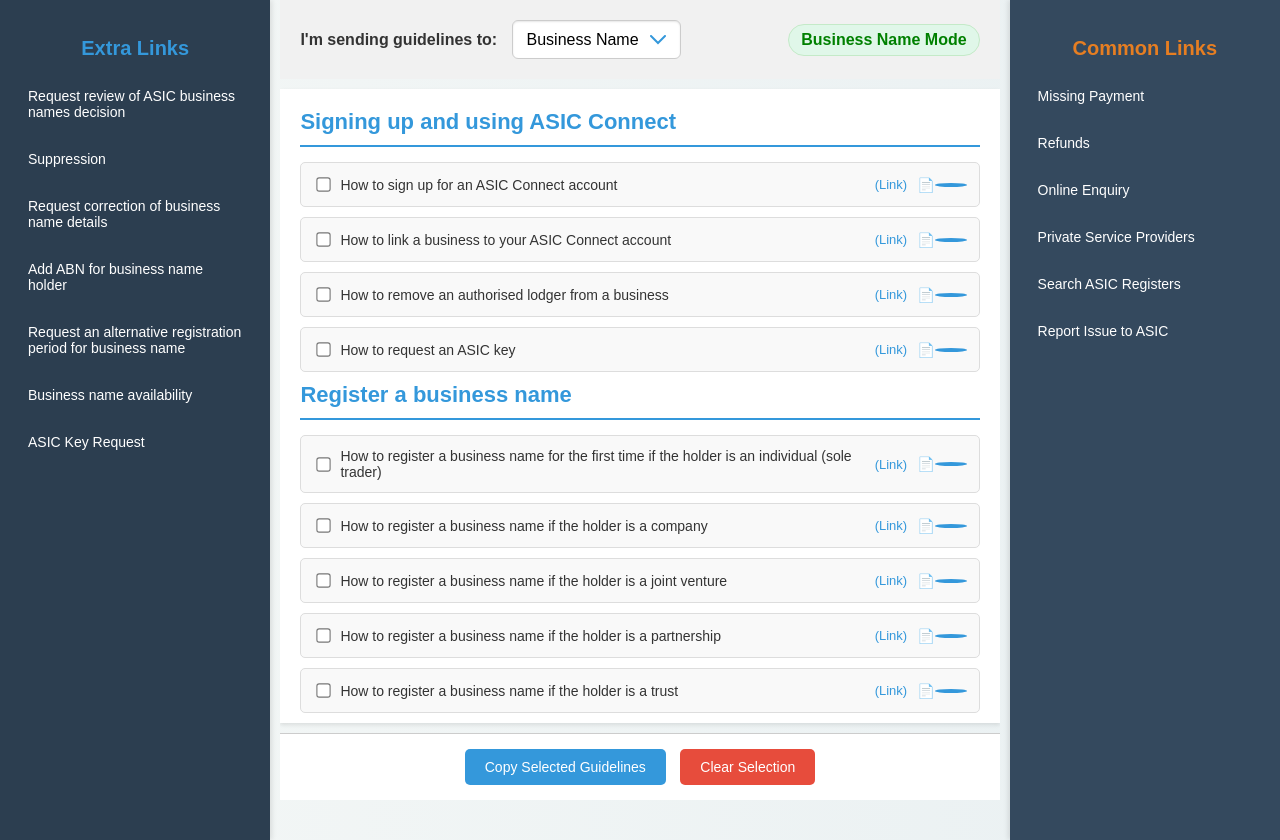
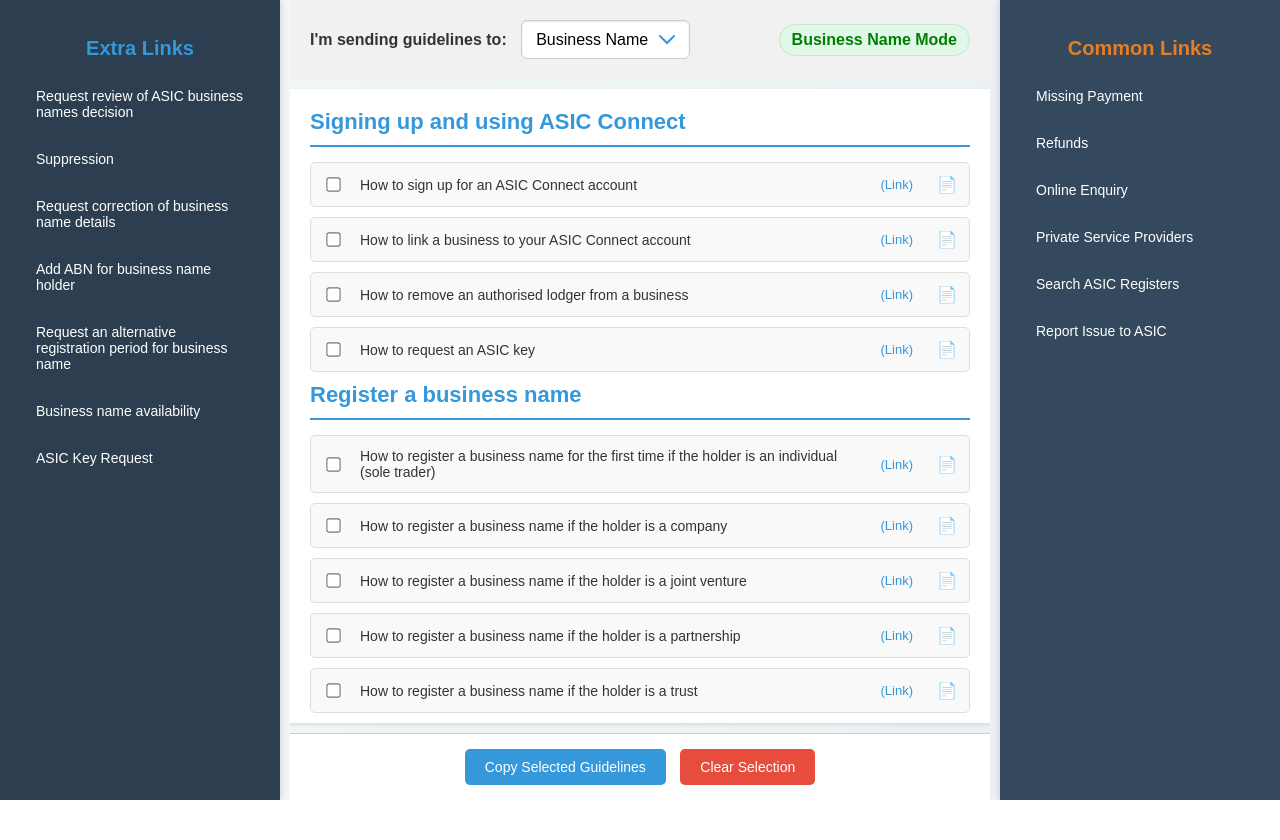
Before and after one commit to johnzaccari04/testing, a plain HTML site: page index.html in a window 1280 px wide. After the commit the page ends 800 px from the top, so only its background shows below. Drawn offline with Linux system fonts and the light colour scheme.

Commit message:
css chhanges

```diff
--- a/index.html
+++ b/index.html
@@ -20,11 +20,12 @@
 }
 
 .left-pane, .right-pane {
-        width: 18vw;
-        min-width: 180px;
-        max-width: 260px;
+    width: 22vw;
+    min-width: 200px;
+    max-width: 280px;
     color: #fff;
     padding: 20px;
+    box-sizing: border-box;
     height: 100vh;
     overflow-y: auto;
 }
@@ -61,6 +62,8 @@
 
 .left-pane ul li, .right-pane ul li {
     margin-bottom: 15px;
+    padding-left: 8px;
+    padding-right: 8px;
 }
 
 .left-pane ul li a, .right-pane ul li a {
@@ -117,6 +120,7 @@
 .guideline-item {
     display: flex;
     align-items: center;
+    gap: 14px;
     margin-bottom: 10px;
     padding: 12px;
     font-size: 14px;
@@ -132,7 +136,7 @@
 }
 
 .guideline-item input[type="checkbox"] {
-        margin-right: 10px;
+    margin-right: 6px;
     transform: scale(1.1);
 }
 
@@ -149,7 +153,6 @@
 .guideline-item a {
     color: #3498db;
     text-decoration: none;
-        margin-left: 10px;
     font-size: 13px;
 }
 
@@ -169,10 +172,9 @@
     font-weight: bold;
     padding: 2px 6px;
     border-radius: 50%;
-        margin-left: auto;
     min-width: 20px;
     text-align: center;
-        display: inline-block;
+    display: none; /* HIDDEN BY DEFAULT */
 }
 
 .buttons {
@@ -249,6 +251,7 @@
 .copy-symbol {
     margin-left: 10px;
     cursor: pointer;
+    font-size: 16px;
 }
 
 #sourceSelector {
@@ -300,6 +303,7 @@
         max-width: 100%;
     }
 }
+
 </style>
 </head>
 <body>
```
Lines whose indentation alone changed are shown as unchanged.
